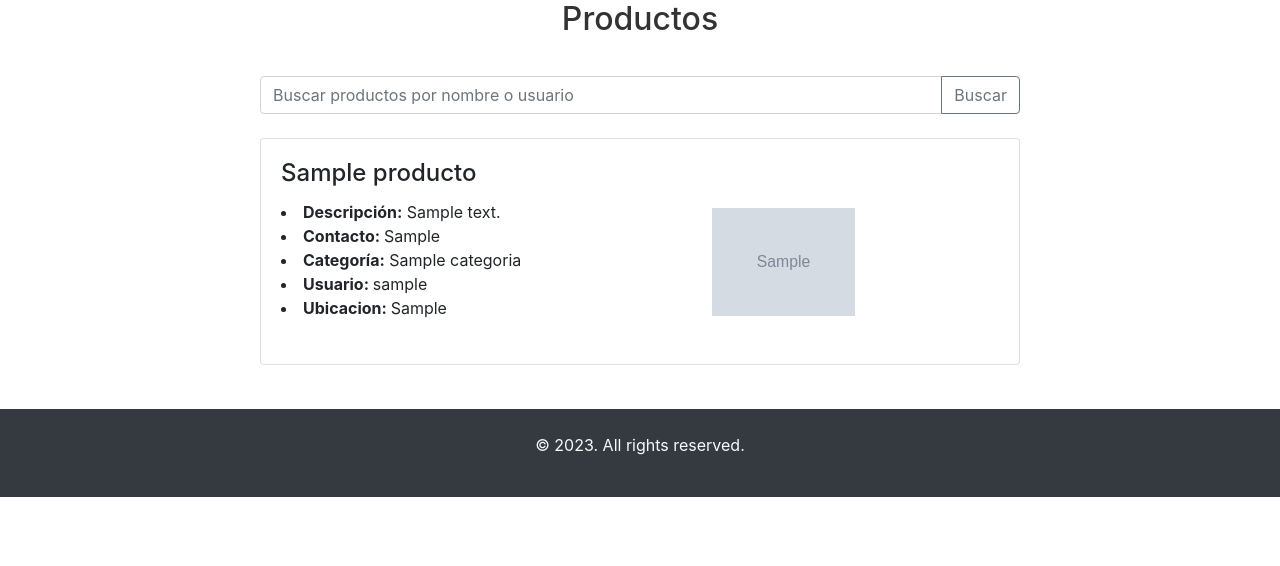
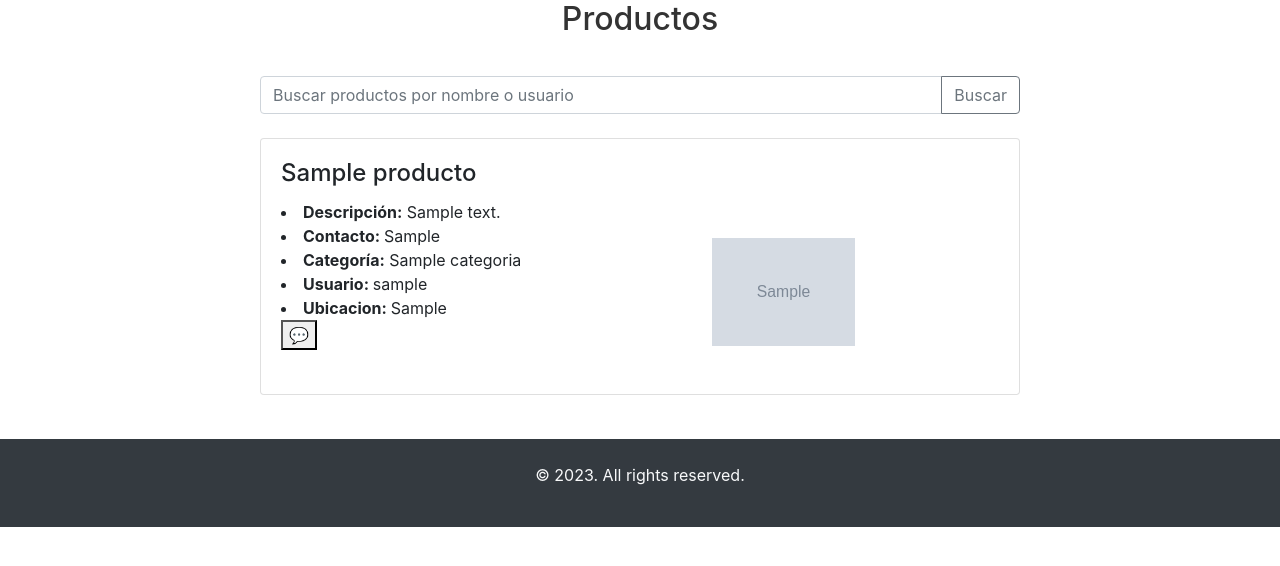
Before and after one commit to MiguelCastillo142/EcoRevalorizeGitHub, a Django app: page /lista/ in a window 1280 px wide. Shown: the part 140-706 px from the top of the page. Run offline with Django 4.2, Linux system fonts and the light colour scheme; tables that the repository leaves empty hold one stand-in row (values such as "Sample post"); grey boxes marked "Sample" are stand-in pictures; some libraries are stand-ins or nearby versions.

Commit message:
presentacion

```diff
--- a/EcoRevalorize/settings.py
+++ b/EcoRevalorize/settings.py
@@ -38,7 +38,7 @@ INSTALLED_APPS = [
     'django.contrib.messages',
     'django.contrib.staticfiles',
     'gestorUser',
-    'gestorProducto',
+    'gestorProducto'
 ]
 
 MIDDLEWARE = [
@@ -88,6 +88,9 @@ DATABASES = {
     }
 }
 
+# Chat
+
+
 # Password validation
 # https://docs.djangoproject.com/en/4.2/ref/settings/#auth-password-validators
 
--- a/EcoRevalorize/urls.py
+++ b/EcoRevalorize/urls.py
@@ -7,6 +7,7 @@ from gestorProducto.views import *
 from django.views.generic.base import TemplateView
 from django.urls import path, include
 from django.contrib.auth import views as auth_views
+
 
 urlpatterns = [
     path('admin/', admin.site.urls),
@@ -36,6 +37,7 @@ urlpatterns = [
     path('editarnombre/', editar_nombre, name='editar_nombre'),
 
 
+
 ]
 
 if settings.DEBUG:
--- a/gestorProducto/views.py
+++ b/gestorProducto/views.py
@@ -5,6 +5,9 @@ from django.urls import reverse
 from django.http import HttpResponseRedirect
 from django.contrib.auth.decorators import login_required
 from django.contrib.auth.models import User
+
+
+
 
 
 def buscar_productos(request):
--- a/template/vistaproductos.html
+++ b/template/vistaproductos.html
@@ -34,6 +34,9 @@
                             <li class="card-text"><strong>Categoría:</strong> {{ producto.categoria }}
                             <li class="card-text"><strong>Usuario:  </strong> {{ producto.usuario.username }}</li>
                             <li class="card-text"><strong>Ubicacion:  </strong> {{ producto.ubicacion }}</li>
+                            <div class="product">
+                                <button class="chat-icon" onclick="toggleChat()">💬</button>
+                            </div>
                             {% if producto.imagen %}
                             <img src="{{ producto.imagen.url }}" alt="Imagen del producto" width="20%" style="margin-left: 60%; margin-top: -20%; position:relative;">
                             {% endif %}
```
Also changed, not shown: gestorProducto/models.py (line endings or trailing spaces), media/images/cajas-carton-corruuado-embalaje.jpg (added), media/images/diy-manualidades-reciclaje-cucharasjpg.png (added), media/images/limpiar-botella-cristal-.jpg_1243590492.jpg (added), media/images/prensa.png (added), static/estilos.css (line endings or trailing spaces).
